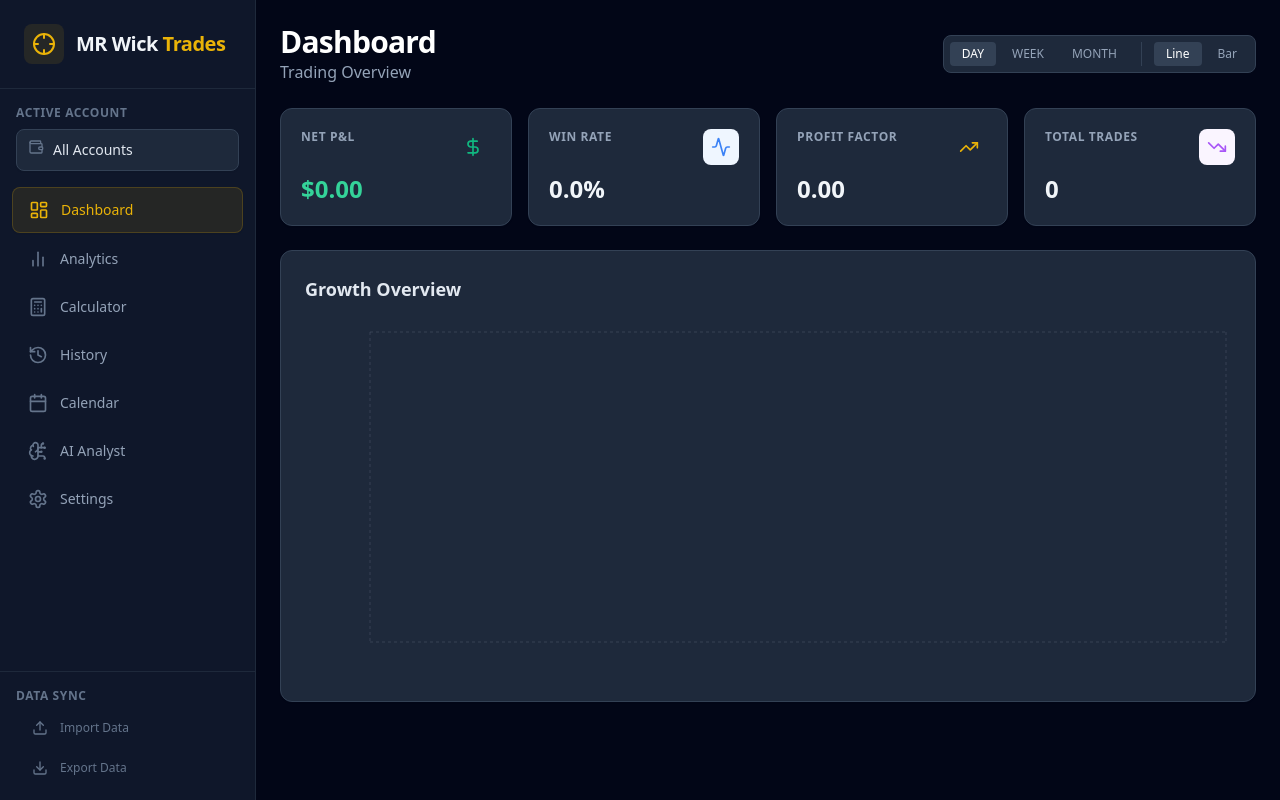
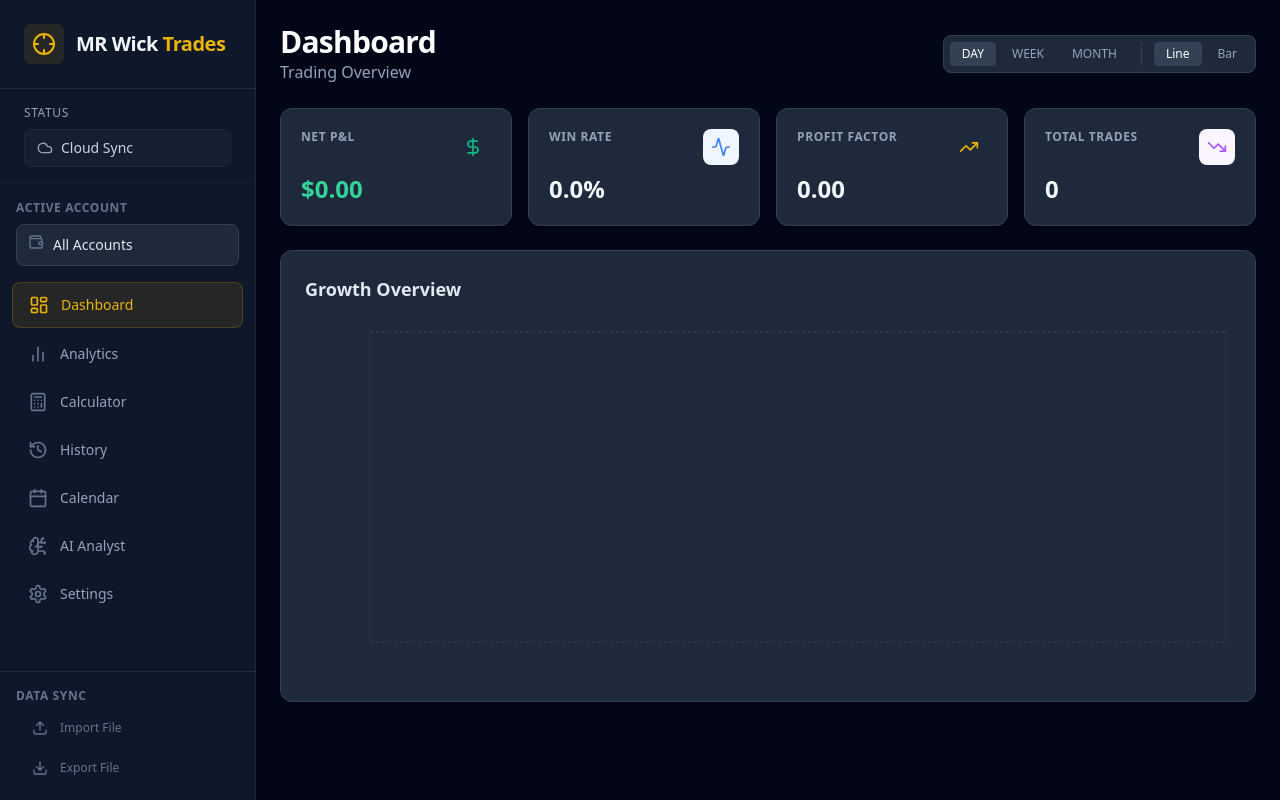
Before and after one commit to waqas9291/Trade-Journal-2.0, a React (Vite) app: page / in a window 1280 px wide. Built offline with nearby package versions, Linux system fonts and the light colour scheme.

Commit message:
Update Layout.tsx

```diff
--- a/src/components/Layout.tsx
+++ b/src/components/Layout.tsx
@@ -1,5 +1,5 @@
 import React, { useState } from 'react';
-import { LayoutDashboard, History, Calendar, BrainCircuit, BarChart2, Wallet, Upload, Download, Crosshair, Menu, X, Settings, Calculator } from 'lucide-react';
+import { LayoutDashboard, History, Calendar, BrainCircuit, BarChart2, Wallet, Upload, Download, Crosshair, Menu, X, Settings, Calculator, Cloud, Check, Loader2, AlertCircle } from 'lucide-react';
 import { Account } from '../types';
 
 interface LayoutProps {
@@ -11,6 +11,7 @@ interface LayoutProps {
   onAccountChange: (id: string) => void;
   onImport: (e: React.ChangeEvent<HTMLInputElement>) => void;
   onExport: () => void;
+  syncStatus: 'idle' | 'syncing' | 'saved' | 'error';
 }
 
 export const Layout: React.FC<LayoutProps> = ({
@@ -21,7 +22,8 @@ export const Layout: React.FC<LayoutProps> = ({
     selectedAccountId,
     onAccountChange,
     onImport,
-    onExport
+    onExport,
+    syncStatus
 }) => {
   const [isMobileMenuOpen, setIsMobileMenuOpen] = useState(false);
 
@@ -40,6 +42,24 @@ export const Layout: React.FC<LayoutProps> = ({
       setIsMobileMenuOpen(false);
   };
 
+  const getSyncIcon = () => {
+      switch(syncStatus) {
+          case 'syncing': return <Loader2 className="h-4 w-4 animate-spin text-blue-500" />;
+          case 'saved': return <Check className="h-4 w-4 text-emerald-500" />;
+          case 'error': return <AlertCircle className="h-4 w-4 text-rose-500" />;
+          default: return <Cloud className="h-4 w-4 text-slate-400" />;
+      }
+  };
+
+  const getSyncText = () => {
+      switch(syncStatus) {
+          case 'syncing': return 'Syncing...';
+          case 'saved': return 'Saved to Cloud';
+          case 'error': return 'Sync Error';
+          default: return 'Cloud Sync';
+      }
+  };
+
   return (
     <div className="flex h-screen overflow-hidden bg-slate-50 dark:bg-slate-950">
       {/* Mobile Header */}
@@ -50,9 +70,14 @@ export const Layout: React.FC<LayoutProps> = ({
             </div>
             <span className="text-lg font-bold text-slate-900 dark:text-slate-100 tracking-tight">MR Wick <span className="text-gold-600 dark:text-gold-500">Trades</span></span>
          </div>
-         <button onClick={() => setIsMobileMenuOpen(!isMobileMenuOpen)} className="text-slate-600 dark:text-slate-300">
-             {isMobileMenuOpen ? <X /> : <Menu />}
-         </button>
+         <div className="flex items-center gap-3">
+             <div className="flex items-center gap-1.5 px-2 py-1 bg-slate-100 dark:bg-slate-800 rounded-full text-xs font-medium">
+                 {getSyncIcon()}
+             </div>
+             <button onClick={() => setIsMobileMenuOpen(!isMobileMenuOpen)} className="text-slate-600 dark:text-slate-300">
+                 {isMobileMenuOpen ? <X /> : <Menu />}
+             </button>
+         </div>
       </div>
 
       {/* Sidebar Overlay for Mobile */}
@@ -70,6 +95,19 @@ export const Layout: React.FC<LayoutProps> = ({
             <Crosshair className="h-6 w-6 text-gold-600 dark:text-gold-500" />
           </div>
           <h1 className="text-xl font-bold text-slate-900 dark:text-slate-100 tracking-tight">MR Wick <span className="text-gold-600 dark:text-gold-500">Trades</span></h1>
+        </div>
+
+        {/* Sync Status (Desktop) */}
+        <div className="px-6 py-4 hidden md:block border-b border-slate-100 dark:border-slate-800/50">
+             <div className="flex items-center justify-between text-xs font-medium text-slate-500 dark:text-slate-400 mb-2 uppercase tracking-wider">
+                 <span>Status</span>
+             </div>
+             <div className="flex items-center gap-2 px-3 py-2 bg-slate-50 dark:bg-slate-800/50 rounded-lg border border-slate-100 dark:border-slate-800">
+                 {getSyncIcon()}
+                 <span className={`text-sm font-medium ${syncStatus === 'saved' ? 'text-emerald-600 dark:text-emerald-400' : 'text-slate-600 dark:text-slate-300'}`}>
+                     {getSyncText()}
+                 </span>
+             </div>
         </div>
 
         {/* Account Switcher */}
@@ -111,7 +149,7 @@ export const Layout: React.FC<LayoutProps> = ({
             <h3 className="text-xs font-bold text-slate-500 uppercase tracking-wider">Data Sync</h3>
             <label className="flex items-center w-full px-4 py-2 text-xs font-medium text-slate-500 hover:text-slate-900 dark:hover:text-slate-200 hover:bg-slate-100 dark:hover:bg-slate-800 rounded cursor-pointer transition-colors">
                 <Upload className="h-4 w-4 mr-3" />
-                Import Data
+                Import File
                 <input type="file" accept=".json,.csv" onChange={onImport} className="hidden" />
             </label>
             <button
@@ -119,7 +157,7 @@ export const Layout: React.FC<LayoutProps> = ({
                 className="flex items-center w-full px-4 py-2 text-xs font-medium text-slate-500 hover:text-slate-900 dark:hover:text-slate-200 hover:bg-slate-100 dark:hover:bg-slate-800 rounded transition-colors"
             >
                 <Download className="h-4 w-4 mr-3" />
-                Export Data
+                Export File
             </button>
         </div>
       </aside>
```
